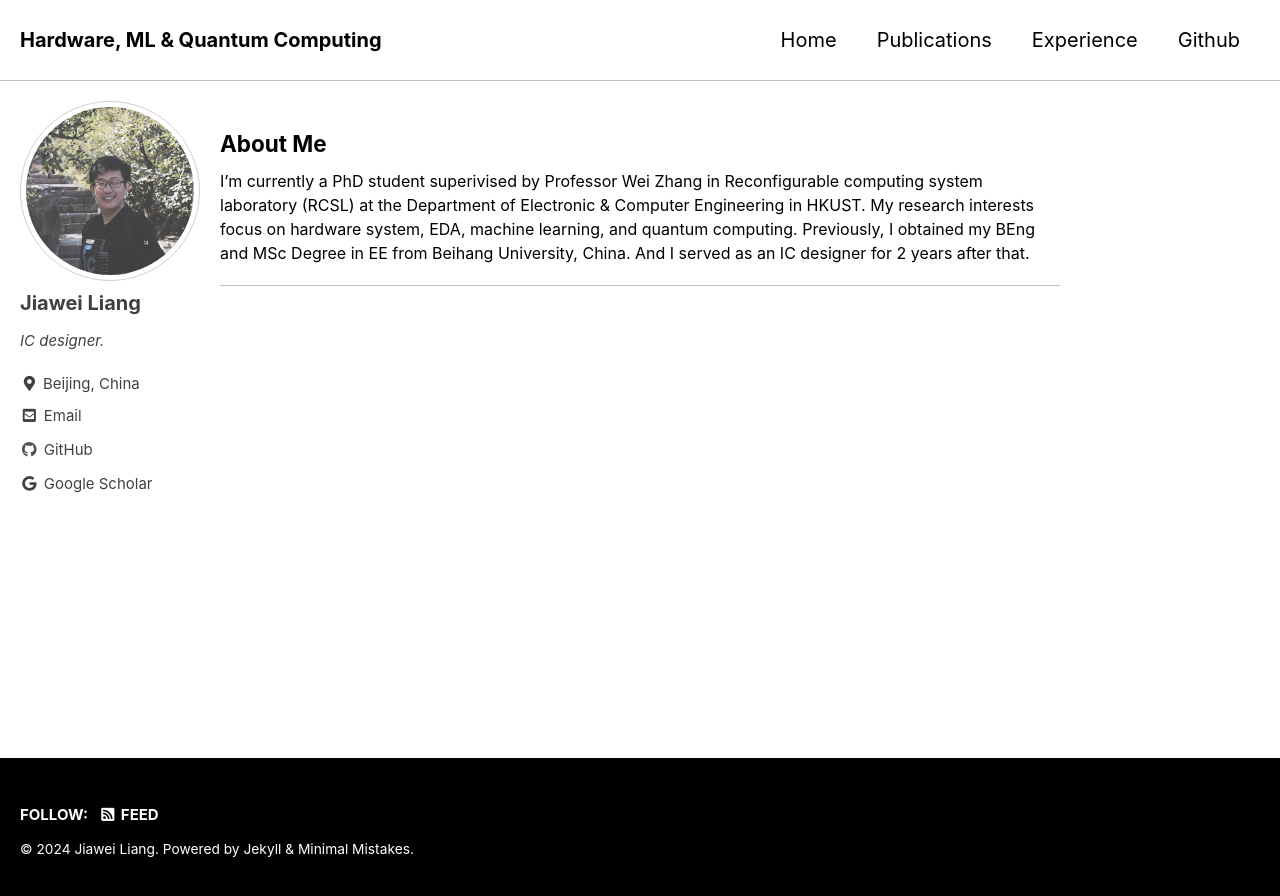
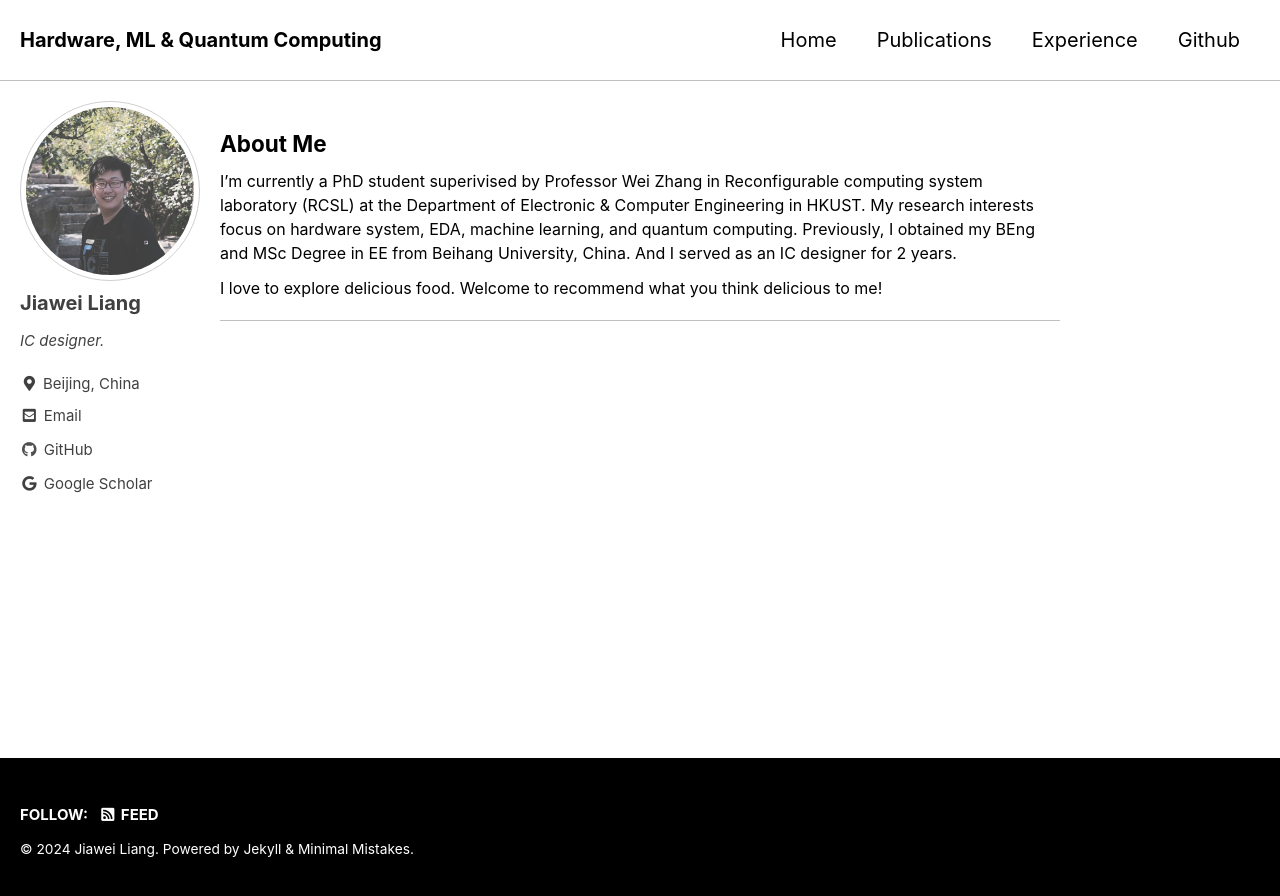
Before and after one commit to MasLiang/MasLiang.github.io, a Jekyll site: the page built from index.md, in a window 1280 px wide. Shown: the top 896 px of the page. Built offline with Jekyll 4.4.1, drawn with Linux system fonts in a browser that asks for light colours; cached includes are drawn as plain includes.

Commit message:
change some detail

```diff
--- a/index.md
+++ b/index.md
@@ -6,6 +6,8 @@ order: 1
 ### About Me
 
 I'm currently a PhD student superivised by Professor Wei Zhang in Reconfigurable computing system laboratory (RCSL) at the Department of Electronic & Computer Engineering in HKUST. My research interests focus on hardware system, EDA, machine learning, and quantum computing.
-Previously, I obtained my BEng and MSc Degree in EE from Beihang University, China. And I served as an IC designer for 2 years after that.
+Previously, I obtained my BEng and MSc Degree in EE from Beihang University, China. And I served as an IC designer for 2 years.
+
+I love to explore delicious food. Welcome to recommend what you think delicious to me!
 
 ___
```
